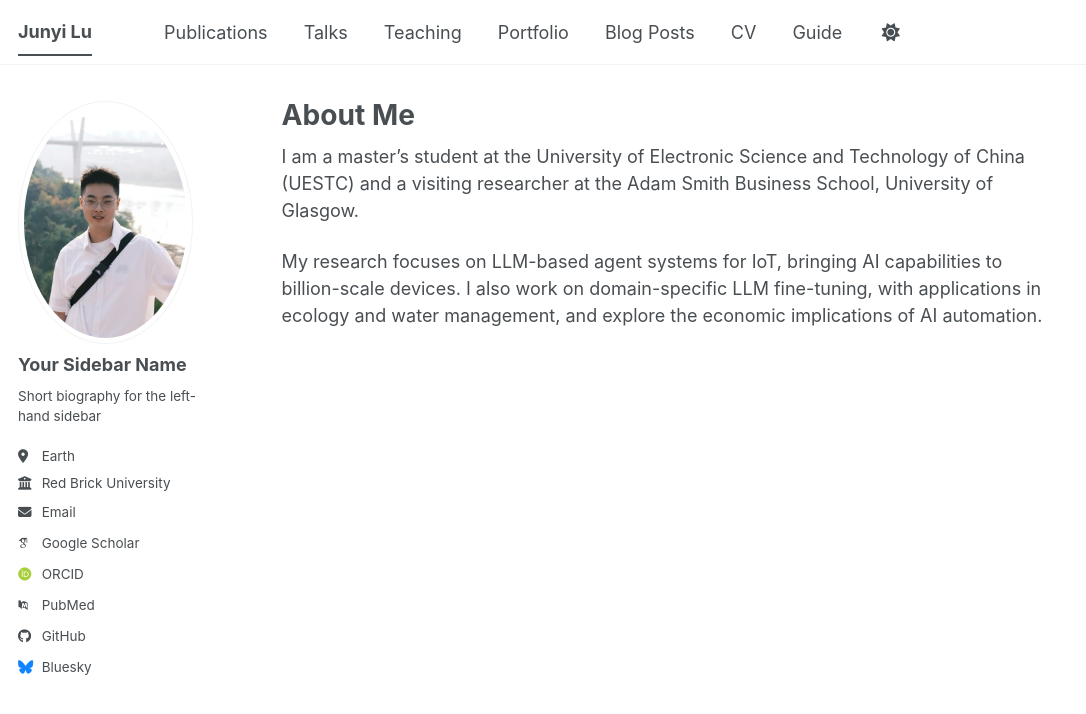
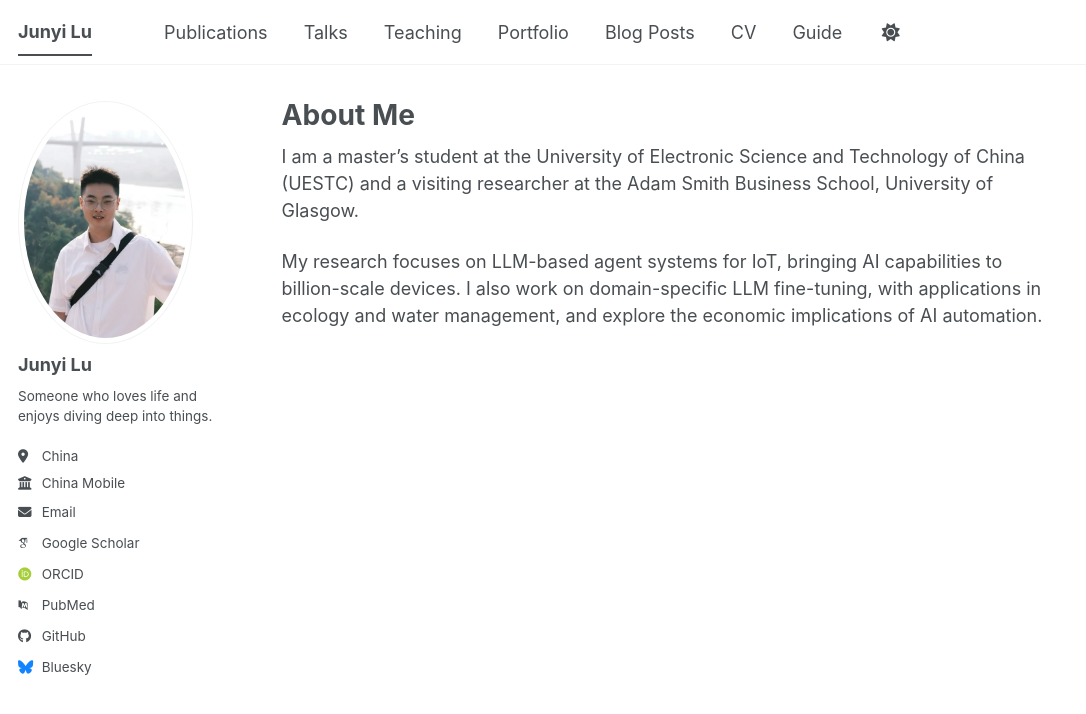
Before and after one commit to ljy623669155/ljy623669155.github.io, a Jekyll site: the page built from _pages/about.md, in a window 1280 px wide. Shown: the top 714 px of the page, without its empty margins (0-1086 px from the left). Built offline with Jekyll 4.4.1, drawn with Linux system fonts in a browser that asks for light colours; some web fonts are replaced; a script bundle is joined from its source files by our own code; library files that are not in the unit come from our copies.

Commit message:
update: real sidebar info (name, bio, location, employer, email, github)

```diff
--- a/_config.yml
+++ b/_config.yml
@@ -24,13 +24,13 @@
 author:
   # Biographic information
   avatar           : "avatar.jpg"
-  name             : "Your Sidebar Name"
+  name             : "Junyi Lu"
   pronouns         : # example: "she/her"
-  bio              : "Short biography for the left-hand sidebar"
-  location         : "Earth"
-  employer         : "Red Brick University"
+  bio              : "Someone who loves life and enjoys diving deep into things."
+  location         : "China"
+  employer         : "China Mobile"
   uri              : # URL
-  email            : "none@example.org"
+  email            : "ljy623669155@163.com"
 
   # Academic websites
   academia         : # URL
@@ -51,7 +51,7 @@
   bitbucket        : # Username - Update with your username on the site
   codepen          : # Username
   dribbble         : # Username
-  github           : "academicpages"
+  github           : "ljy623669155"
   kaggle           : # Username
   stackoverflow    : # User number or user number and name (i.e., use "1" or "1/jeff-atwood")
 
```
